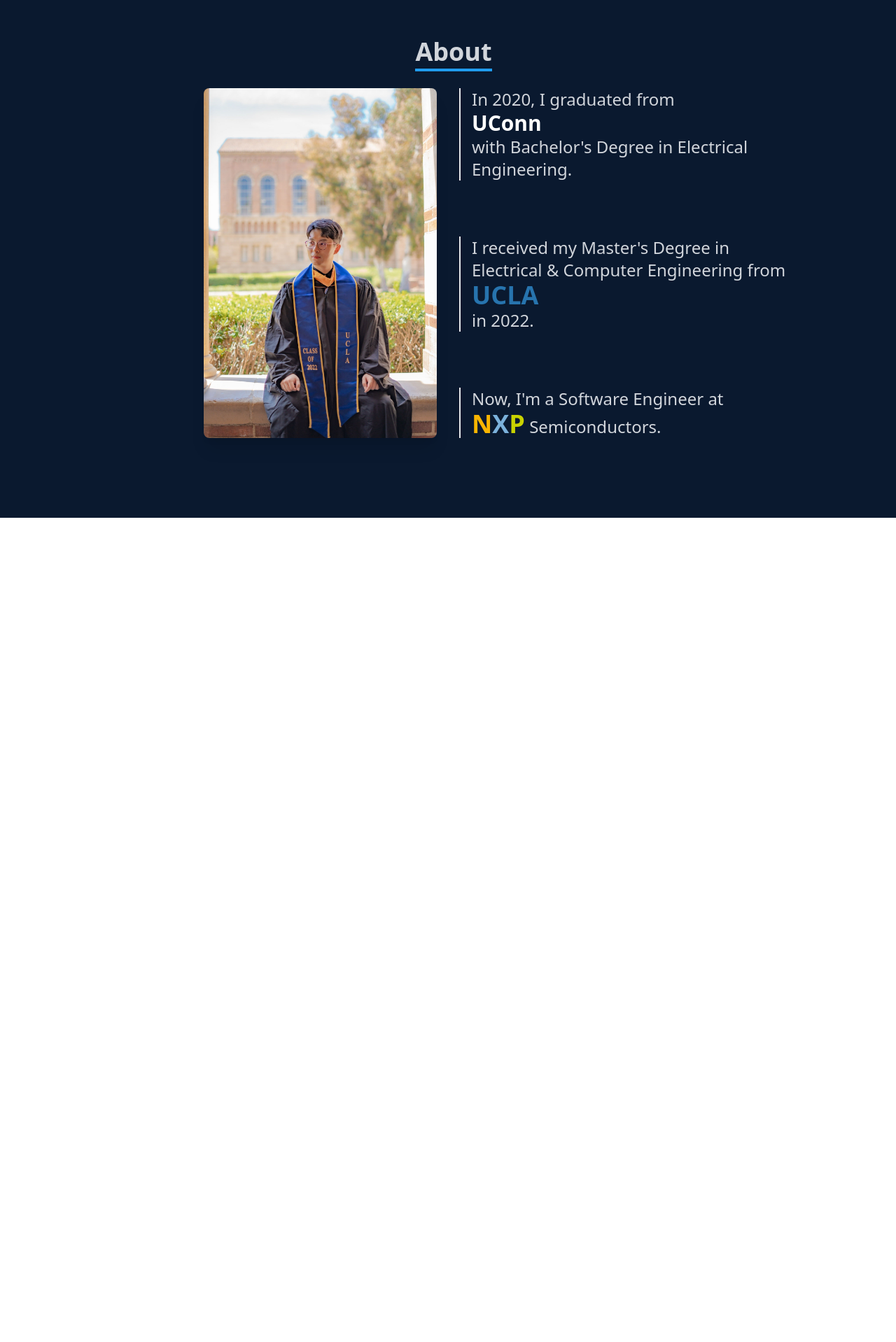
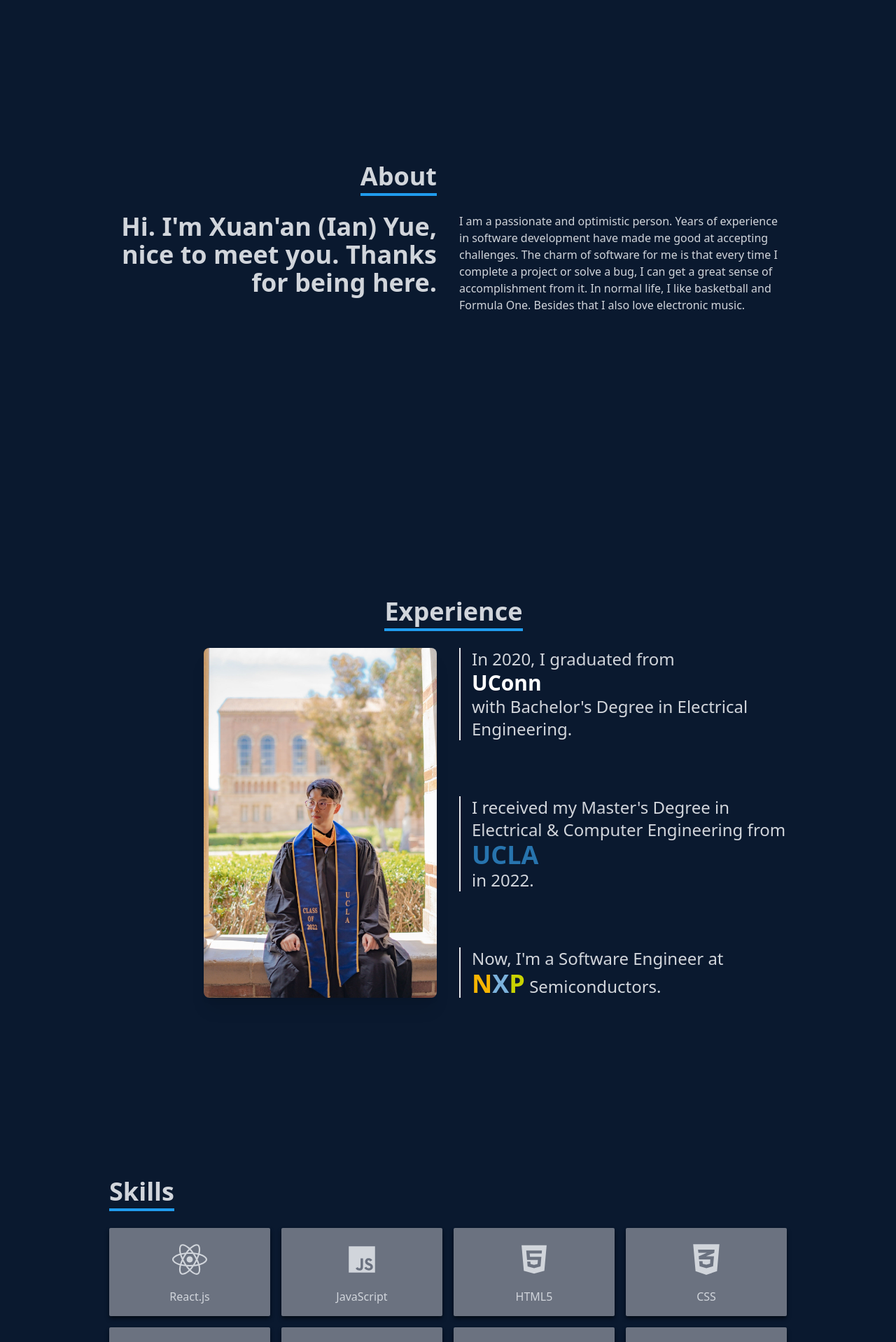
Before and after one commit to King23WL/ReactPortfolio, a React (Vite) app: page / in a window 1280 px wide. Shown: the part 860-2778 px from the top of the page at 70% size. Before the commit the page ends 1600 px from the top, so only its background shows below. Built offline with nearby package versions, Linux system fonts and the light colour scheme; what tailwindcss-animated would draw is missing.

Commit message:
skills section done

```diff
--- a/src/App.jsx
+++ b/src/App.jsx
@@ -1,18 +1,22 @@
 import React, { useRef } from "react";
 import NavBar from "./components/NavBar";
 import Home from "./components/Home";
+import Experience from "./components/Experience";
 import About from "./components/About";
+import Skills from "./components/Skills";
 
 export default function App() {
-  const aboutRef = useRef();
+  const expRef = useRef();
   const handleClickViewMore = () => {
-    aboutRef.current?.scrollIntoView({ behavior: "smooth" });
+    expRef.current?.scrollIntoView({ behavior: "smooth" });
   };
   return (
     <>
       <NavBar />
       <Home onClick={handleClickViewMore} />
-      <About ref={aboutRef} />
+      <About />
+      <Experience ref={expRef} />
+      <Skills />
     </>
   );
 }
--- a/src/components/About.jsx
+++ b/src/components/About.jsx
@@ -1,102 +1,55 @@
-import React, { forwardRef, useRef } from "react";
-import myPhoto from "../assets/personal-photo.jpg";
+import React, { useRef } from "react";
 import { useIsVisible } from "../utility/useIsVisible";
 
-const About = forwardRef(function About(_props, ref) {
+export default function About() {
   const ref1 = useRef();
+  const ref2 = useRef();
   const isVisible1 = useIsVisible(ref1);
-  const ref2 = useRef();
   const isVisible2 = useIsVisible(ref2);
-  const ref3 = useRef();
-  const isVisible3 = useIsVisible(ref3);
-  const ref4 = useRef();
-  const isVisible4 = useIsVisible(ref4);
   return (
-    <div
-      id="about"
-      className="w-full h-screen bg-[#0a192f] text-gray-300"
-      ref={ref}
-    >
+    <div id="about" className="w-full h-screen bg-[#0a192f] text-gray-300">
       <div className="flex flex-col justify-center items-center w-full h-full">
+        <div className="max-w-[1000px] w-full grid grid-cols-2 gap-8">
           <div className="sm:text-right pb-8 pl-4">
             <p className="text-4xl font-bold inline border-b-4 border-[#209CEE]">
               About
             </p>
           </div>
-
-        <div className="max-w-[1000px] w-full grid grid-cols-2 gap-8">
-          <div className="flex justify-end ml-5">
-            <img
+          <div></div>
+        </div>
+        <div className="max-w-[1000px] w-full grid sm:grid-cols-2 gap-8 px-4">
+          <div className="sm:text-right text-4xl font-bold">
+            <p
               ref={ref1}
-              src={myPhoto}
-              alt="my-photo"
-              className={`rounded-lg shadow-xl max-h-[500px] w-auto ${
-                isVisible1 ? "animate-fade animate-once animate-delay-150" : ""
-              }`}
-            />
-          </div>
-
-          <ul className="flex flex-col justify-between">
-            <li
-              ref={ref2}
-              className={`border-l-2 ${
-                isVisible2
-                  ? "animate-fade-down animate-once animate-ease-out"
+              className={`${
+                isVisible1
+                  ? "animate-flip-down animate-once animate-ease-in"
                   : ""
               }`}
             >
-              <p className="md:text-2xl">
-                In 2020, I graduated from <br />
-                <span className="text-[#ffffff] font-bold text-3xl">
-                  UConn
-                </span>{" "}
-                <br />
-                with Bachelor's Degree in Electrical Engineering.
+              Hi. I'm Xuan'an (Ian) Yue, nice to meet you. Thanks for being
+              here.
             </p>
-            </li>
-            <br />
-            <li
-              ref={ref3}
-              className={`border-l-2 ${
-                isVisible3
-                  ? "animate-fade-down animate-once animate-ease-out animate-delay-500"
+          </div>
+          <div>
+            <p
+              ref={ref2}
+              className={`${
+                isVisible2
+                  ? "animate-flip-up animate-once animate-ease-in animate-delay-500"
                   : ""
               }`}
             >
-              <p className="md:text-2xl">
-                I received my Master's Degree in Electrical & Computer
-                Engineering from <br />
-                <span className="text-[#2774AE] font-bold text-4xl">
-                  UCLA
-                </span>{" "}
-                <br />
-                in 2022.
+              I am a passionate and optimistic person. Years of experience in
+              software development have made me good at accepting challenges.
+              The charm of software for me is that every time I complete a
+              project or solve a bug, I can get a great sense of accomplishment
+              from it. In normal life, I like basketball and Formula One.
+              Besides that I also love electronic music.
             </p>
-            </li>
-            <br />
-            <li
-              ref={ref4}
-              className={`border-l-2  ${
-                isVisible4
-                  ? "animate-fade-down animate-once animate-ease-out animate-delay-1000"
-                  : ""
-              }`}
-            >
-              <p className="md:text-2xl">
-                Now, I'm a Software Engineer at <br />
-                <span className="text-[#f9b500] font-bold text-4xl">N</span>
-                <span className="text-[#7bb1db] font-bold text-4xl">X</span>
-                <span className="text-[#c9d200] font-bold text-4xl">
-                  P
-                </span>{" "}
-                Semiconductors.
-              </p>
-            </li>
-          </ul>
+          </div>
         </div>
       </div>
     </div>
   );
-});
-
-export default About;
+}
--- /dev/null
+++ b/src/components/Experience.jsx
@@ -0,0 +1,102 @@
+import React, { forwardRef, useRef } from "react";
+import myPhoto from "../assets/personal-photo.jpg";
+import { useIsVisible } from "../utility/useIsVisible";
+
+const Experience = forwardRef(function Experience(_props, ref) {
+  const ref1 = useRef();
+  const isVisible1 = useIsVisible(ref1);
+  const ref2 = useRef();
+  const isVisible2 = useIsVisible(ref2);
+  const ref3 = useRef();
+  const isVisible3 = useIsVisible(ref3);
+  const ref4 = useRef();
+  const isVisible4 = useIsVisible(ref4);
+  return (
+    <div
+      id="experience"
+      className="w-full h-screen bg-[#0a192f] text-gray-300"
+      ref={ref}
+    >
+      <div className="flex flex-col justify-center items-center w-full h-full">
+        <div className="sm:text-right pb-8 pl-4">
+          <p className="text-4xl font-bold inline border-b-4 border-[#209CEE]">
+            Experience
+          </p>
+        </div>
+
+        <div className="max-w-[1000px] w-full grid grid-cols-2 gap-8">
+          <div className="flex justify-end ml-5">
+            <img
+              ref={ref1}
+              src={myPhoto}
+              alt="my-photo"
+              className={`rounded-lg shadow-xl max-h-[500px] w-auto ${
+                isVisible1 ? "animate-fade animate-once animate-delay-150" : ""
+              }`}
+            />
+          </div>
+
+          <ul className="flex flex-col justify-between">
+            <li
+              ref={ref2}
+              className={`border-l-2 ${
+                isVisible2
+                  ? "animate-fade-down animate-once animate-ease-out"
+                  : ""
+              }`}
+            >
+              <p className="md:text-2xl">
+                In 2020, I graduated from <br />
+                <span className="text-[#ffffff] font-bold text-3xl">
+                  UConn
+                </span>{" "}
+                <br />
+                with Bachelor's Degree in Electrical Engineering.
+              </p>
+            </li>
+            <br />
+            <li
+              ref={ref3}
+              className={`border-l-2 ${
+                isVisible3
+                  ? "animate-fade-down animate-once animate-ease-out animate-delay-500"
+                  : ""
+              }`}
+            >
+              <p className="md:text-2xl">
+                I received my Master's Degree in Electrical & Computer
+                Engineering from <br />
+                <span className="text-[#2774AE] font-bold text-4xl">
+                  UCLA
+                </span>{" "}
+                <br />
+                in 2022.
+              </p>
+            </li>
+            <br />
+            <li
+              ref={ref4}
+              className={`border-l-2  ${
+                isVisible4
+                  ? "animate-fade-down animate-once animate-ease-out animate-delay-1000"
+                  : ""
+              }`}
+            >
+              <p className="md:text-2xl">
+                Now, I'm a Software Engineer at <br />
+                <span className="text-[#f9b500] font-bold text-4xl">N</span>
+                <span className="text-[#7bb1db] font-bold text-4xl">X</span>
+                <span className="text-[#c9d200] font-bold text-4xl">
+                  P
+                </span>{" "}
+                Semiconductors.
+              </p>
+            </li>
+          </ul>
+        </div>
+      </div>
+    </div>
+  );
+});
+
+export default Experience;
--- a/src/components/NavBar.jsx
+++ b/src/components/NavBar.jsx
@@ -7,6 +7,7 @@ import Logo from "../assets/android-chrome-192x192.png";
 export default function NavBar() {
   const [navIsOpen, setNavIsOpen] = useState(false);
   const handleClick = () => setNavIsOpen(!navIsOpen);
+  const handleMobileNavClick = (element) => {};
   return (
     <div className="fixed w-full h-[80px] flex justify-between items-center px-4 bg-[#0a192f] text-gray-300">
       <div>
@@ -25,8 +26,12 @@ export default function NavBar() {
         <a href="#about">
           <li className="px-4 cursor-pointer">About</li>
         </a>
-        <li className="px-4 cursor-pointer">Experience</li>
-        <li className="px-4 cursor-pointer">Skills</li>
+        <a href="#experience">
+          <li className="px-4 cursor-pointer">Experience</li>
+        </a>
+        <a href="#skills">
+          <li className="px-4 cursor-pointer">Skills</li>
+        </a>
         <li className="px-4 cursor-pointer">Contact</li>
       </ul>
 
--- /dev/null
+++ b/src/components/Skills.jsx
@@ -0,0 +1,107 @@
+import React from "react";
+import {
+  FaReact,
+  FaCss3Alt,
+  FaAws,
+  FaNodeJs,
+  FaDocker,
+  FaPython,
+} from "react-icons/fa";
+import { AiFillHtml5 } from "react-icons/ai";
+import {
+  BiLogoJavascript,
+  BiLogoMongodb,
+  BiLogoFlask,
+  BiLogoKubernetes,
+} from "react-icons/bi";
+import { DiMysql } from "react-icons/di";
+
+export default function Skills() {
+  return (
+    <div id="skills" className="w-full h-screen bg-[#0a192f] text-gray-300">
+      {/* Container */}
+      <div className="max-w-[1000px] mx-auto p-4 flex flex-col justify-center w-full h-full">
+        <div>
+          <p className="text-4xl font-bold inline border-b-4 border-[#209CEE] ">
+            Skills
+          </p>
+        </div>
+
+        <div className="w-full grid grid-cols-2 sm:grid-cols-4 gap-4 text-center py-8">
+          <div
+            className={`shadow-md shadow-[#040c16] hover:scale-110 hover:text-[#61dbfb] duration-500 bg-gray-500 pt-5 rounded-sm`}
+          >
+            <FaReact className=" mx-auto" size="50px" />
+            <p className="my-4">React.js</p>
+          </div>
+          <div
+            className={`shadow-md shadow-[#040c16] hover:scale-110 hover:text-[#F0DB4F] duration-500 bg-gray-500 pt-5 rounded-sm`}
+          >
+            <BiLogoJavascript className=" mx-auto" size="50px" />
+            <p className="my-4">JavaScript</p>
+          </div>
+          <div
+            className={`shadow-md shadow-[#040c16] hover:scale-110 hover:text-[#F06529] duration-500 bg-gray-500 pt-5 rounded-sm `}
+          >
+            <AiFillHtml5 className=" mx-auto" size="50px" />
+            <p className="my-4">HTML5</p>
+          </div>
+          <div
+            className={`shadow-md shadow-[#040c16] hover:scale-110 hover:text-[#264de4] duration-500 bg-gray-500 pt-5 rounded-sm `}
+          >
+            <FaCss3Alt className=" mx-auto" size="50px" />
+            <p className="my-4">CSS</p>
+          </div>
+          <div
+            className={`shadow-md shadow-[#040c16] hover:scale-110 hover:text-[#FFE873] duration-500 bg-gray-500 pt-5 rounded-sm `}
+          >
+            <FaPython className=" mx-auto" size="50px" />
+            <p className="my-4">Python</p>
+          </div>
+          <div
+            className={`shadow-md shadow-[#040c16] hover:scale-110 hover:text-[#FF9900] duration-500 bg-gray-500 pt-5 rounded-sm `}
+          >
+            <FaAws className=" mx-auto" size="50px" />
+            <p className="my-4">AWS</p>
+          </div>
+          <div
+            className={`shadow-md shadow-[#040c16] hover:scale-110 hover:text-[#00758F] duration-500 bg-gray-500 pt-5 rounded-sm `}
+          >
+            <DiMysql className=" mx-auto" size="50px" />
+            <p className="my-4">MySQL</p>
+          </div>
+          <div
+            className={`shadow-md shadow-[#040c16] hover:scale-110 hover:text-[#4DB33D] duration-500 bg-gray-500 pt-5 rounded-sm `}
+          >
+            <BiLogoMongodb className=" mx-auto" size="50px" />
+            <p className="my-4">MongoDB</p>
+          </div>
+          <div
+            className={`shadow-md shadow-[#040c16] hover:scale-110 hover:text-white duration-500 bg-gray-500 pt-5 rounded-sm `}
+          >
+            <BiLogoFlask className=" mx-auto" size="50px" />
+            <p className="my-4">Flask</p>
+          </div>
+          <div
+            className={`shadow-md shadow-[#040c16] hover:scale-110 hover:text-[#68A063] duration-500 bg-gray-500 pt-5 rounded-sm `}
+          >
+            <FaNodeJs className=" mx-auto" size="50px" />
+            <p className="my-4">Node.js</p>
+          </div>
+          <div
+            className={`shadow-md shadow-[#040c16] hover:scale-110 hover:text-[#0DB7ED] duration-500 bg-gray-500 pt-5 rounded-sm `}
+          >
+            <FaDocker className=" mx-auto" size="50px" />
+            <p className="my-4">Docker</p>
+          </div>
+          <div
+            className={`shadow-md shadow-[#040c16] hover:scale-110 hover:text-[#3970e4] duration-500 bg-gray-500 pt-5 rounded-sm `}
+          >
+            <BiLogoKubernetes className=" mx-auto" size="50px" />
+            <p className="my-4">Kubernetes</p>
+          </div>
+        </div>
+      </div>
+    </div>
+  );
+}
```
Also changed, not shown: src/components/Rating.jsx (added, +18 -0 lines), src/assets/python.svg (added). Lines whose indentation alone changed are shown as unchanged.
